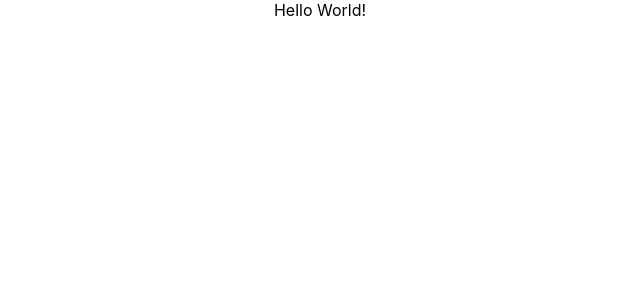
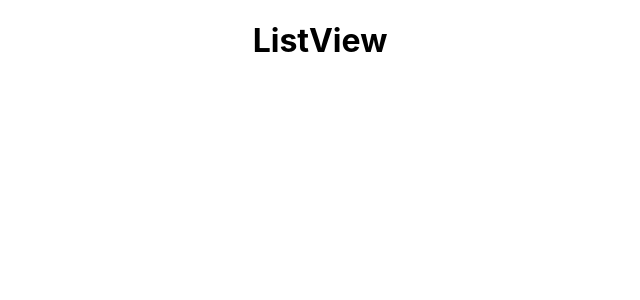
Before and after one commit to telusinternationalai/frontend-interview-challenge, a React (Create React App) app: page / in a window 1280 px wide. Shown: the top 300 px of the page, without its empty margins (320-960 px from the left). Built offline with nearby package versions, Linux system fonts and the light colour scheme.

Commit message:
Create outline for list view

```diff
--- a/package.json
+++ b/package.json
@@ -3,6 +3,7 @@
   "version": "0.1.0",
   "private": true,
   "dependencies": {
+    "@material-ui/core": "^4.12.4",
     "@testing-library/jest-dom": "^5.14.1",
     "@testing-library/react": "^13.0.0",
     "@testing-library/user-event": "^13.2.1",
--- a/src/App.js
+++ b/src/App.js
@@ -1,10 +1,10 @@
-
 import './App.css';
+import ListView from './views/ListView';
 
 function App() {
   return (
     <div className="App">
-     Hello World!
+     <ListView/>
     </div>
   );
 }
--- /dev/null
+++ b/src/views/ListView.js
@@ -0,0 +1,10 @@
+import { useEffect, useState } from "react";
+
+export default function ListView() {
+
+return (
+    <div>
+        <h1>ListView</h1>
+    </div>
+)
+}
```
Also changed, not shown: 1 other file (tests, documents, lock files or other folders).
